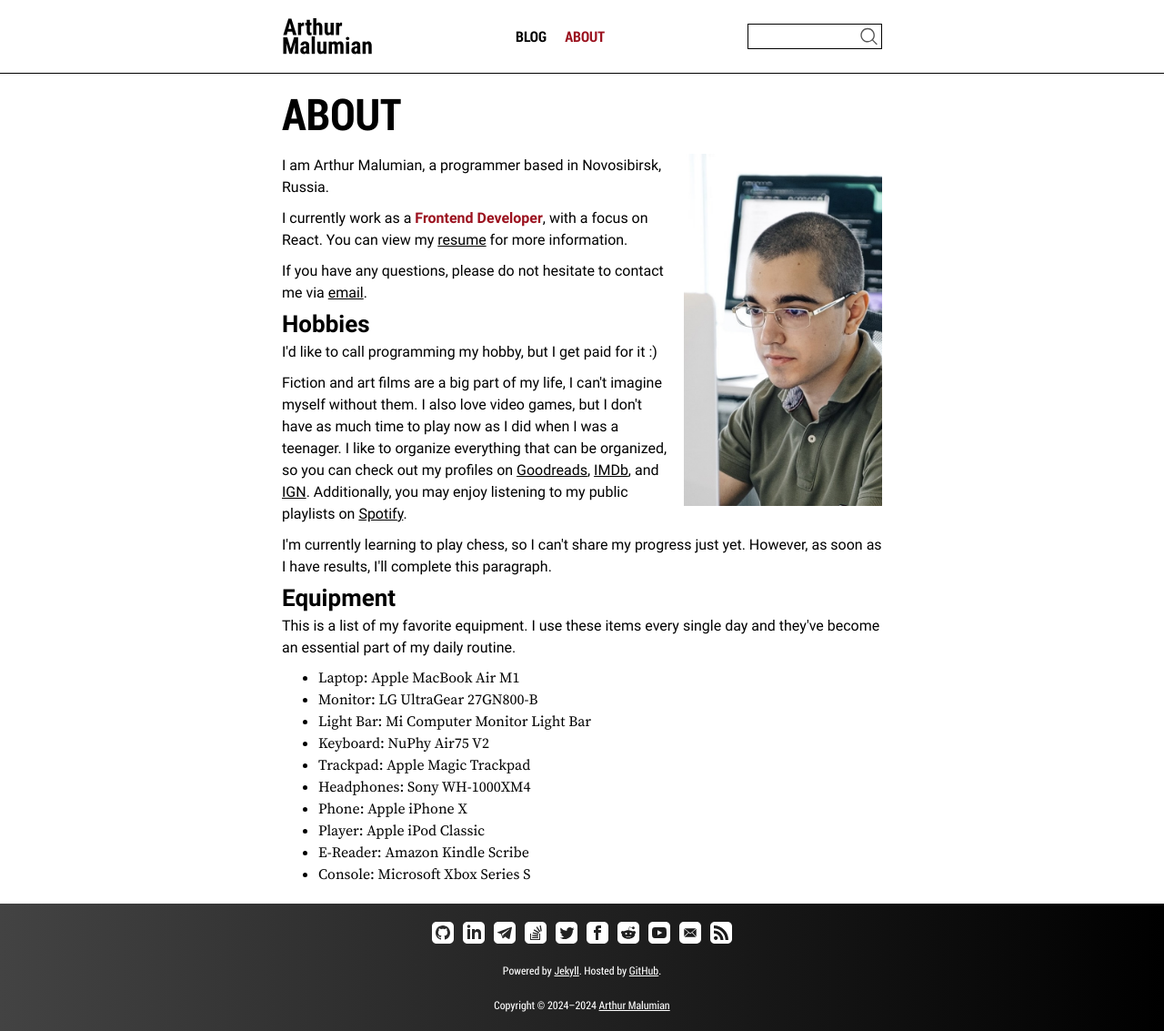
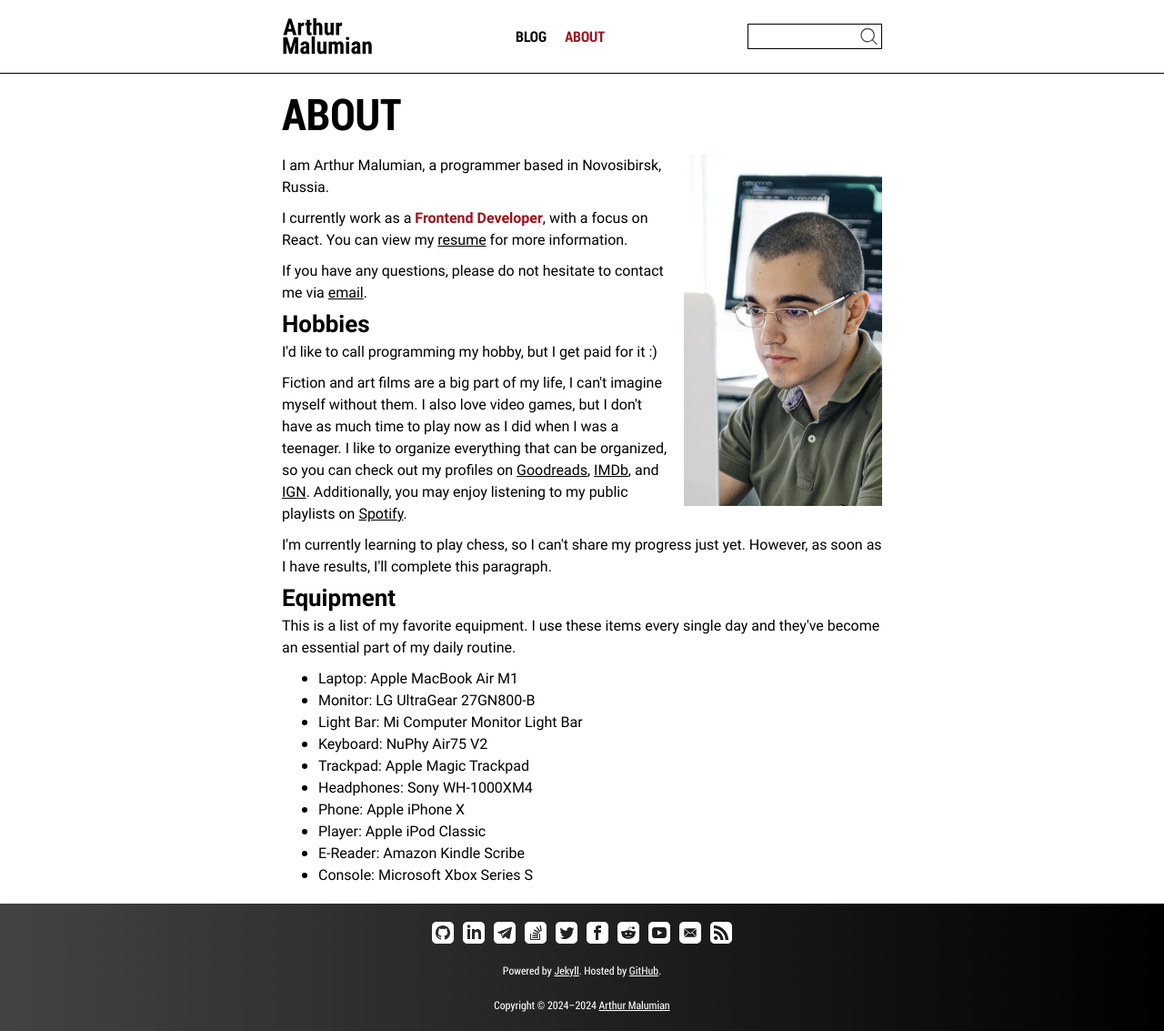
Before and after one commit to amalumian/www.malumian.dev, a Jekyll site: the page built from about.html, in a window 1280 px wide. Shown: the whole page at 91% size. Built offline with Jekyll 4.4.1, drawn with Linux system fonts in a browser that asks for light colours.

Commit message:
Change font

```diff
--- a/_sass/pages/_about.scss
+++ b/_sass/pages/_about.scss
@@ -22,5 +22,7 @@
   &__equipment-list {
     margin-left: 4rem;
     margin-bottom: 2rem;
+
+    font-family: $font-family-sans-serif;
   }
 }
```
